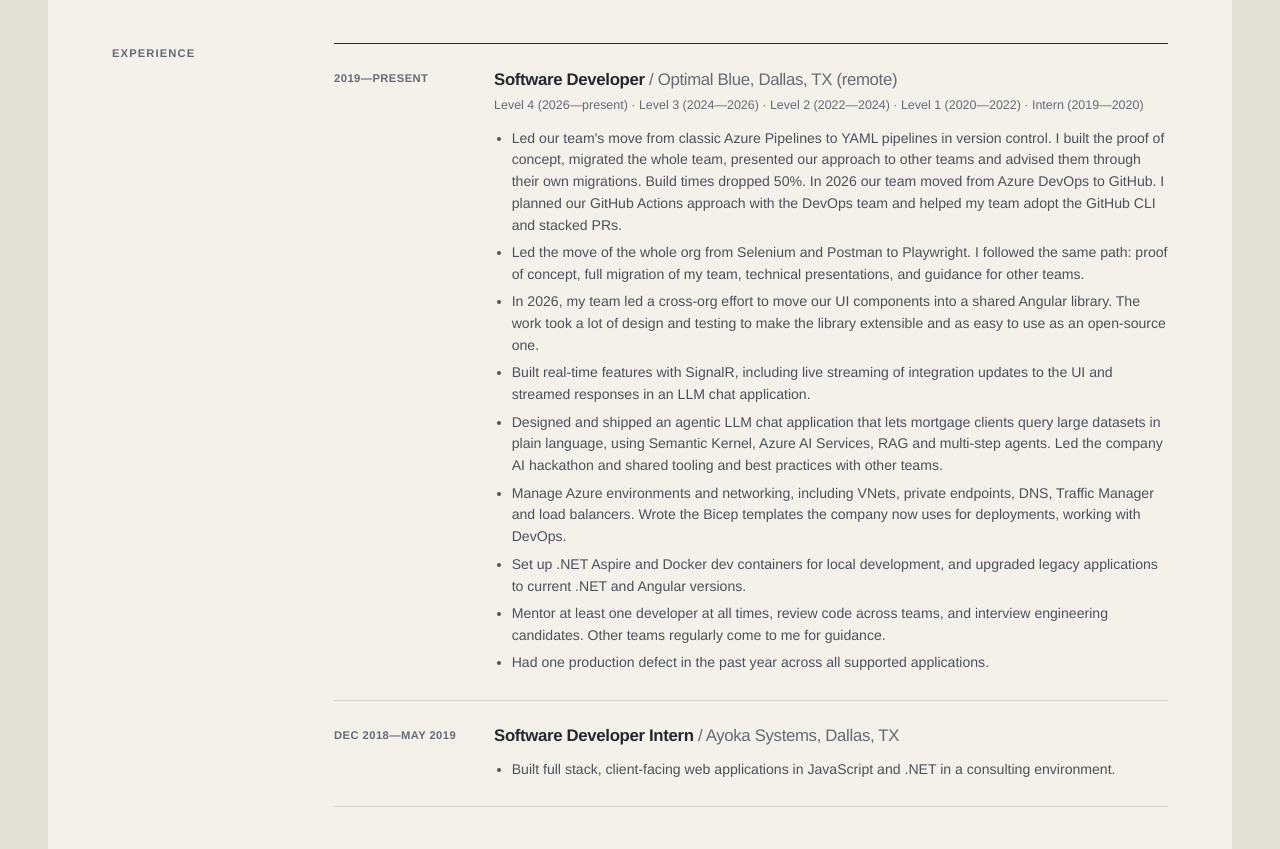
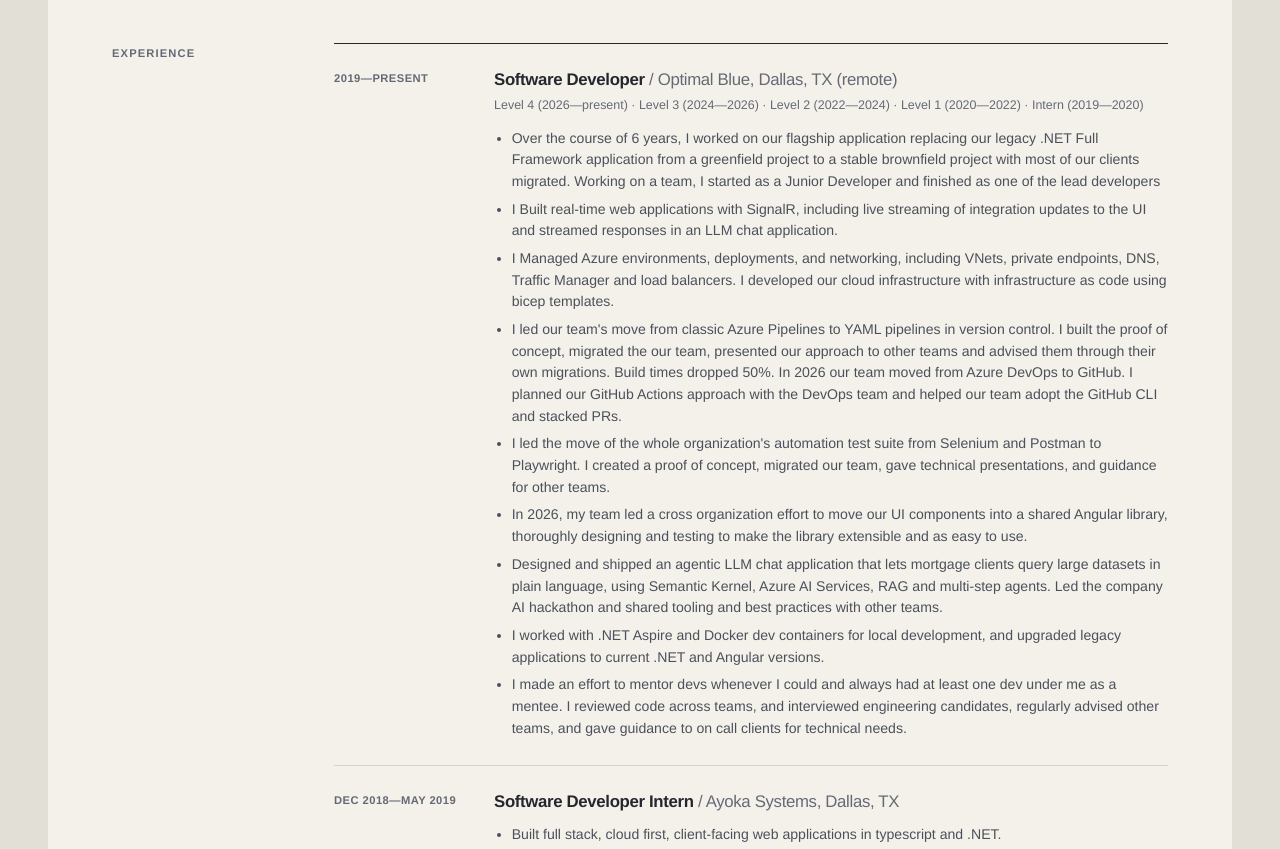
Before and after one commit to AndrewK020/personal-site, a plain HTML site: page index.html in a window 1280 px wide. Shown: the part 800-1649 px from the top of the page. Drawn offline with Linux system fonts and the light colour scheme.

Commit message:
resume cleanup

```diff
--- a/index.html
+++ b/index.html
@@ -53,30 +53,39 @@
               <p class="levels">Level 4 (2026—present) · Level 3 (2024—2026) · Level 2 (2022—2024) · Level 1
                 (2020—2022) · Intern (2019—2020)</p>
               <ul>
-                <li>Led our team's move from classic Azure Pipelines to YAML pipelines in version control. I built the
-                  proof of concept, migrated the whole team, presented our approach to other teams and advised them
-                  through their own migrations. Build times dropped 50%. In 2026 our team moved from Azure DevOps to GitHub. I
-                  planned our GitHub Actions approach with the DevOps team and helped my team adopt the GitHub CLI and
+                <li>Over the course of 6 years, I worked on our flagship application replacing our legacy .NET Full
+                  Framework application from a
+                  greenfield project to a stable brownfield project with most of our clients migrated. Working on a
+                  team, I started as a
+                  Junior Developer and finished as one of the lead developers</li>
+                <li>I Built real-time web applications with SignalR, including live streaming of integration updates to
+                  the UI
+                  and streamed responses in an LLM chat application.</li>
+                <li>I Managed Azure environments, deployments, and networking, including VNets, private endpoints, DNS,
+                  Traffic Manager
+                  and load balancers. I developed our cloud infrastructure with infrastructure as code using bicep
+                  templates.</li>
+                <li>I led our team's move from classic Azure Pipelines to YAML pipelines in version control. I built the
+                  proof of concept, migrated the our team, presented our approach to other teams and advised them
+                  through their own migrations. Build times dropped 50%. In 2026 our team moved from Azure DevOps to
+                  GitHub. I
+                  planned our GitHub Actions approach with the DevOps team and helped our team adopt the GitHub CLI and
                   stacked PRs.</li>
-                <li>Led the move of the whole org from Selenium and Postman to Playwright. I followed the same path:
-                  proof of concept, full migration of my team, technical presentations, and guidance for other teams.
+                <li>I led the move of the whole organization's automation test suite from Selenium and Postman to
+                  Playwright. I created a proof of concept, migrated our team, gave technical presentations, and
+                  guidance for other teams.
                 </li>
-                <li>In 2026, my team led a cross-org effort to move our UI components into a shared Angular library. The
-                  work took a lot of design and testing to make the library extensible and as easy to use as an
-                  open-source one.</li>
-                <li>Built real-time features with SignalR, including live streaming of integration updates to the UI and
-                  streamed responses in an LLM chat application.</li>
+                <li>In 2026, my team led a cross organization effort to move our UI components into a shared Angular
+                  library, thoroughly designing and testing to make the library extensible and as easy to use.</li>
                 <li>Designed and shipped an agentic LLM chat application that lets mortgage clients query large datasets
                   in plain language, using Semantic Kernel, Azure AI Services, RAG and multi-step agents. Led the
                   company AI hackathon and shared tooling and best practices with other teams.</li>
-                <li>Manage Azure environments and networking, including VNets, private endpoints, DNS, Traffic Manager
-                  and load balancers. Wrote the Bicep templates the company now uses for deployments, working with
-                  DevOps.</li>
-                <li>Set up .NET Aspire and Docker dev containers for local development, and upgraded legacy
+                <li>I worked with .NET Aspire and Docker dev containers for local development, and upgraded legacy
                   applications to current .NET and Angular versions.</li>
-                <li>Mentor at least one developer at all times, review code across teams, and interview engineering
-                  candidates. Other teams regularly come to me for guidance.</li>
-                <li>Had one production defect in the past year across all supported applications.</li>
+                <li>I made an effort to mentor devs whenever I could and always had at least one dev under me as a
+                  mentee. I reviewed code across teams, and interviewed engineering
+                  candidates, regularly advised other teams, and gave guidance to on call clients for technical needs.
+                </li>
               </ul>
             </div>
           </article>
@@ -85,8 +94,7 @@
             <div>
               <h3>Software Developer Intern <span>/ Ayoka Systems, Dallas, TX</span></h3>
               <ul>
-                <li>Built full stack, client-facing web applications in JavaScript and .NET in a consulting
-                  environment.</li>
+                <li>Built full stack, cloud first, client-facing web applications in typescript and .NET.</li>
               </ul>
             </div>
           </article>
@@ -99,11 +107,12 @@
           <div class="skill-groups">
             <div>
               <h3>Languages</h3>
-              <p>C#, TypeScript, JavaScript, Python (scripting), SQL, Swift and Go (personal projects)</p>
+              <p>C#, TypeScript, JavaScript, Python (scripting), SQL, (Swift system programming for personal projects)
+              </p>
             </div>
             <div>
               <h3>Backend</h3>
-              <p>.NET 8+, ASP.NET, Entity Framework, SignalR (WebSockets), Node.js</p>
+              <p>.NET 10+, ASP.NET, Entity Framework, SignalR (WebSockets), Node.js</p>
             </div>
             <div>
               <h3>Frontend</h3>
@@ -133,7 +142,8 @@
           <div>
             <h3>University of Texas at Dallas</h3>
             <p>B.S. Computer Science<br /><span>2020</span></p>
-            <p>Capstone: led a student team that built a desktop application for medical research, working with a
+            <p>Capstone: led a student team that built a desktop application running machine learning scans for medical
+              research, working with a
               faculty professor.</p>
           </div>
           <div>
```
